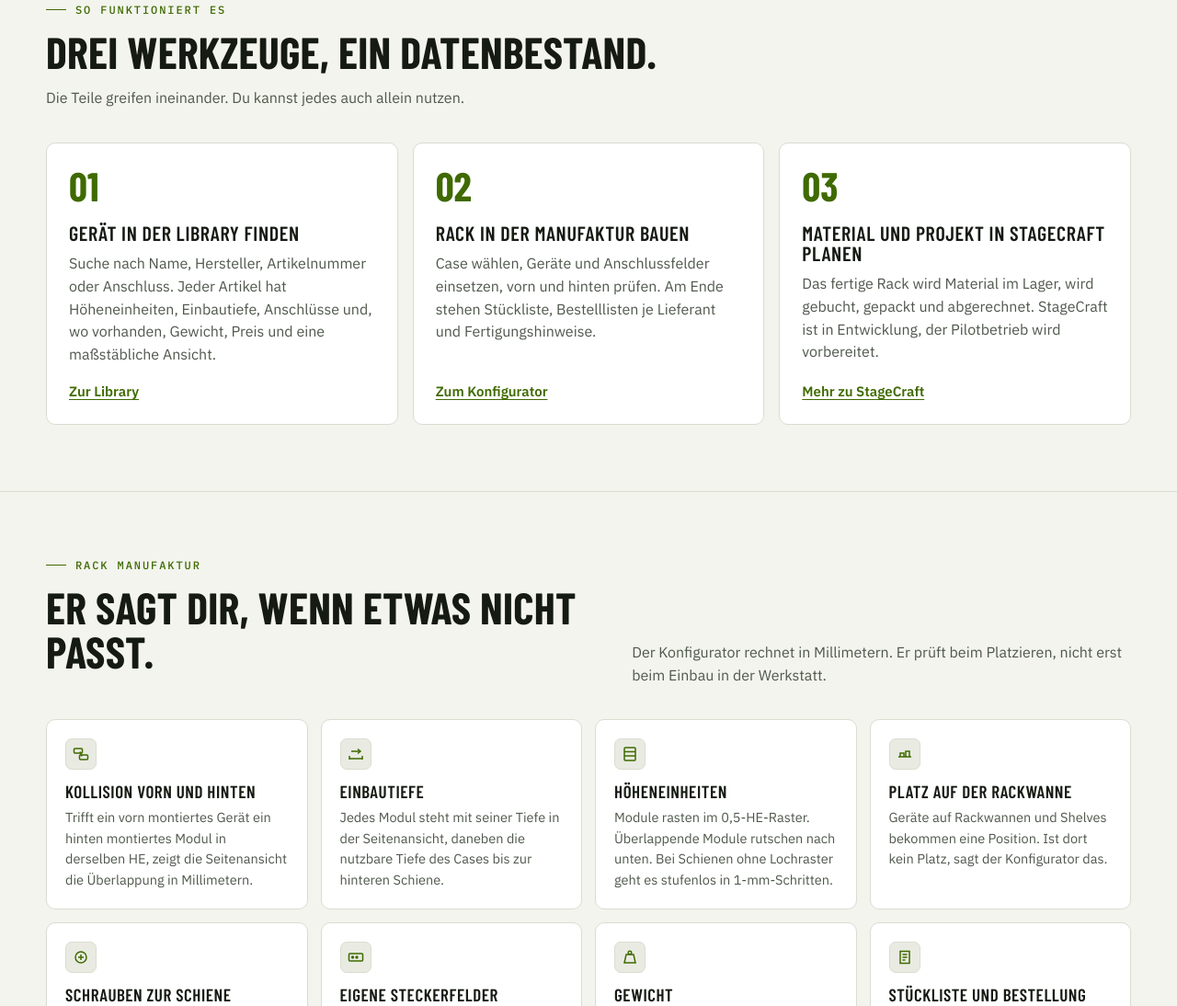
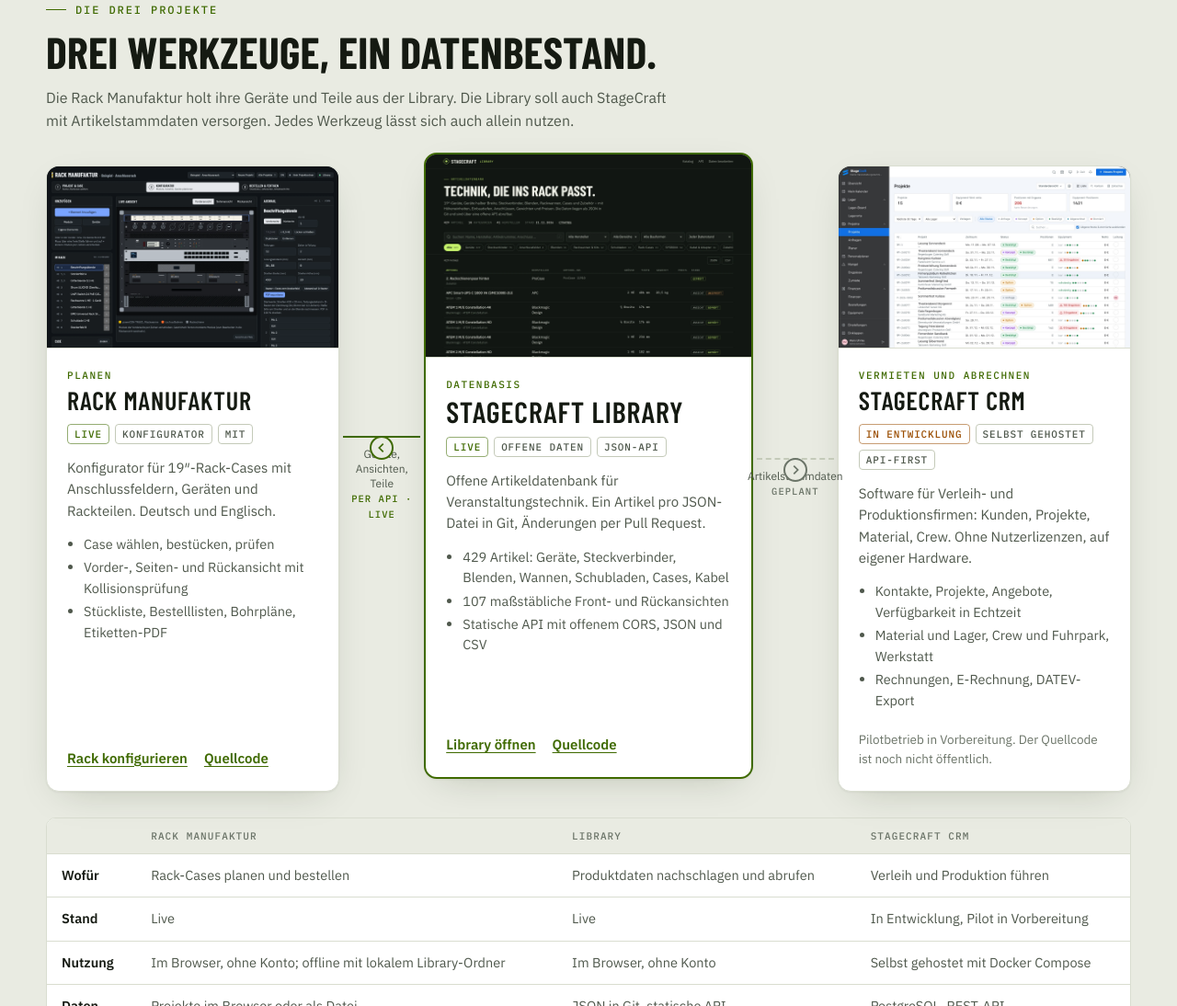
Before and after one commit to StagecraftSolutions/Website, a plain HTML site: page public/index.html in a window 1280 px wide. Shown: the part 1512-2606 px from the top of the page at 92% size. Drawn offline with Linux system fonts and the light colour scheme.

Commit message:
Projekte prominent: Rack Manufaktur → Library → StageCraft CRM
Die drei Projekte stehen direkt unter den Kennzahlen als verbundene
Kette, die Library in der Mitte. Verbindung zur Rack Manufaktur live
per API, zu StageCraft als geplant markiert. Ersetzt den Abschnitt
"So funktioniert es" und die alten Projektkarten.

Co-Authored-By: Claude Opus 5.5 <noreply@anthropic.com>

```diff
--- a/public/index.html
+++ b/public/index.html
@@ -14,7 +14,7 @@
 :root{
   --bg:#f3f4ee;--panel:#ffffff;--panel2:#e9ebe2;--line:#d9ddd0;--line2:#c4cab9;
   --text:#151a12;--muted:#4f584c;--faint:#6b7468;
-  --lime:#c6f36b;--lime-ink:#151a12;--accent:#3f6a00;--orange:#9a4d00;--blue:#1d5bd0;
+  --lime:#c6f36b;--lime-ink:#151a12;--accent:#3f6a00;--orange:#9a4d00;--ok:#3f6a00;--blue:#1d5bd0;
   --shadow:0 1px 2px #0000000d,0 12px 40px -18px #1a2a0a40;
   --body:"IBM Plex Sans",system-ui,-apple-system,"Segoe UI",sans-serif;
   --display:"Barlow Condensed","Arial Narrow",Impact,sans-serif;
@@ -92,15 +92,6 @@ figcaption{font-size:13px;color:var(--faint);margin-top:10px}
 .stats .src{font:12px var(--mono);color:var(--faint);padding-bottom:28px;margin:-12px 0 0}
 @media (max-width:760px){.stats ul{grid-template-columns:repeat(2,1fr);gap:28px 20px}}
 
-/* Schritte */
-.steps{list-style:none;margin:0;padding:0;display:grid;grid-template-columns:repeat(3,1fr);gap:16px;counter-reset:s}
-.steps li{background:var(--panel);border:1px solid var(--line);border-radius:10px;padding:24px;counter-increment:s;display:flex;flex-direction:column}
-.steps li:before{content:counter(s,decimal-leading-zero);font:700 44px/1 var(--display);color:var(--accent);margin-bottom:18px}
-.steps h3{margin-bottom:10px}
-.steps p{color:var(--muted);margin:0 0 16px;flex:1}
-.steps a{font-weight:600;color:var(--accent);text-underline-offset:3px;font-size:15px}
-@media (max-width:860px){.steps{grid-template-columns:1fr}}
-
 /* Prüfungen */
 .checks-head{display:grid;grid-template-columns:1.1fr 1fr;gap:40px;align-items:end;margin-bottom:36px}
 .checks-head .sub{margin:0}
@@ -116,25 +107,45 @@ figcaption{font-size:13px;color:var(--faint);margin-top:10px}
 @media (max-width:1000px){.grid{grid-template-columns:repeat(2,1fr)}.checks-head,.side{grid-template-columns:1fr;gap:16px}}
 @media (max-width:520px){.grid{grid-template-columns:1fr}}
 
-/* Projekte */
-.projects{display:grid;grid-template-columns:repeat(3,1fr);gap:16px}
-.proj{background:var(--panel);border:1px solid var(--line);border-radius:12px;overflow:hidden;display:flex;flex-direction:column}
-.proj .img{aspect-ratio:16/10;background:#101316;border-bottom:1px solid var(--line);overflow:hidden}
-.proj .img img{width:100%;height:100%;object-fit:cover;object-position:left top}
-.proj .body{padding:22px;display:flex;flex-direction:column;flex:1}
+/* Projekte: Rack Manufaktur → Library → StageCraft */
+.flowsec{background:var(--panel2)}
+.flow{display:grid;grid-template-columns:1fr 92px 1.12fr 92px 1fr;align-items:stretch;margin-top:8px}
+.node{background:var(--panel);border:1px solid var(--line);border-radius:14px;overflow:hidden;display:flex;flex-direction:column;box-shadow:var(--shadow)}
+.node.hub{border:2px solid var(--accent);transform:translateY(-14px)}
+.node .img{aspect-ratio:16/10;background:#101316;border-bottom:1px solid var(--line);overflow:hidden}
+.node .img img{width:100%;height:100%;object-fit:cover;object-position:left top}
+.node .body{padding:22px 22px 24px;display:flex;flex-direction:column;flex:1}
+.node .role{font:500 11px var(--mono);letter-spacing:.14em;text-transform:uppercase;color:var(--accent);margin:0 0 6px}
+.node h3{font-size:28px;margin-bottom:12px}
+.node.hub h3{font-size:32px}
 .tags{display:flex;flex-wrap:wrap;gap:6px;margin-bottom:14px}
 .tag{font:500 11px var(--mono);letter-spacing:.08em;text-transform:uppercase;border:1px solid var(--line2);border-radius:4px;padding:3px 7px;color:var(--muted)}
-.tag.live{color:var(--accent);border-color:color-mix(in srgb,var(--accent) 55%,transparent)}
+.tag.live{color:var(--ok);border-color:color-mix(in srgb,var(--ok) 55%,transparent)}
 .tag.dev{color:var(--orange);border-color:color-mix(in srgb,var(--orange) 55%,transparent)}
-.proj h3{font-size:26px;margin-bottom:10px}
-.proj p{color:var(--muted);margin:0 0 14px;font-size:15px}
-.proj ul{margin:0 0 18px;padding-left:18px;color:var(--muted);font-size:14.5px}
-.proj ul li{margin-bottom:3px}
-.proj .links{margin-top:auto;display:flex;flex-wrap:wrap;gap:8px 18px;font-weight:600;font-size:15px}
-.proj .links a{color:var(--accent);text-underline-offset:3px}
-.proj .note{font-size:13.5px;color:var(--faint);margin:auto 0 0}
-@media (max-width:1000px){.projects{grid-template-columns:1fr 1fr}}
-@media (max-width:680px){.projects{grid-template-columns:1fr}}
+.node p{color:var(--muted);margin:0 0 14px;font-size:15px}
+.node ul{margin:0 0 18px;padding-left:18px;color:var(--muted);font-size:14.5px}
+.node ul li{margin-bottom:3px}
+.node .links{margin-top:auto;display:flex;flex-wrap:wrap;gap:8px 18px;font-weight:600;font-size:15px}
+.node .links a{color:var(--accent);text-underline-offset:3px}
+.node .note{font-size:13.5px;color:var(--faint);margin:auto 0 0}
+.link{position:relative;display:flex;flex-direction:column;align-items:center;justify-content:center;gap:10px;padding:0 4px;text-align:center}
+.link .line{position:relative;width:100%;height:2px;background:var(--accent);display:grid;place-items:center}
+.link.planned .line{background:none;border-top:2px dashed var(--line2)}
+.link .line svg{background:var(--panel2);color:var(--accent);border:2px solid currentColor;border-radius:50%;width:26px;height:26px;padding:4px;box-sizing:border-box}
+.link.planned .line svg{color:var(--faint);margin-top:-2px}
+.link .lbl{font:12px/1.35 var(--body);color:var(--muted)}
+.link .lbl b{font:500 10.5px var(--mono);letter-spacing:.1em;text-transform:uppercase;color:var(--accent)}
+.link.planned .lbl b{color:var(--faint)}
+@media (max-width:1060px){
+  .flow{grid-template-columns:1fr;max-width:620px;margin-inline:auto}
+  .node.hub{transform:none}
+  .link{flex-direction:row;padding:14px 0;gap:14px}
+  .link .line{width:2px;height:44px;flex:none}
+  .link.planned .line{border-top:0;border-left:2px dashed var(--line2)}
+  .link .line svg{transform:rotate(90deg)}
+  .link.planned .line svg{margin:0 0 0 -2px}
+  .link .lbl br{display:none}
+}
 
 /* Vergleich */
 .tablewrap{margin-top:28px;overflow-x:auto;border:1px solid var(--line);border-radius:10px;background:var(--panel)}
@@ -193,9 +204,8 @@ footer{padding:48px 0 40px}
   <div class="wrap">
     <a class="logo" href="./" aria-label="Stagecraft Solutions, Startseite"><span class="mark" aria-hidden="true"></span>Stagecraft <small>Solutions</small></a>
     <nav aria-label="Abschnitte">
-      <a href="#so-gehts">So geht's</a>
+      <a href="#projekte">Projekte</a>
       <a href="#pruefungen">Prüfungen</a>
-      <a href="#projekte">Projekte</a>
       <a href="#offen">Offene Daten</a>
       <a href="#faq">FAQ</a>
     </nav>
@@ -237,31 +247,90 @@ footer{padding:48px 0 40px}
   </div>
 </section>
 
-<!-- 3 · So funktioniert es -->
-<section id="so-gehts" aria-labelledby="so-h">
+<!-- 3 · Die drei Projekte -->
+<section id="projekte" class="flowsec" aria-labelledby="pj-h">
   <div class="wrap">
-    <p class="eyebrow">So funktioniert es</p>
-    <h2 id="so-h">Drei Werkzeuge, ein Datenbestand.</h2>
-    <p class="sub">Die Teile greifen ineinander. Du kannst jedes auch allein nutzen.</p>
-    <ol class="steps">
-      <li>
-        <h3>Gerät in der Library finden</h3>
-        <p>Suche nach Name, Hersteller, Artikelnummer oder Anschluss. Jeder Artikel hat Höheneinheiten, Einbautiefe, Anschlüsse und, wo vorhanden, Gewicht, Preis und eine maßstäbliche Ansicht.</p>
-        <a href="https://library.stagecraft.solutions/">Zur Library</a>
-      </li>
-      <li>
-        <h3>Rack in der Manufaktur bauen</h3>
-        <p>Case wählen, Geräte und Anschlussfelder einsetzen, vorn und hinten prüfen. Am Ende stehen Stückliste, Bestelllisten je Lieferant und Fertigungshinweise.</p>
-        <a href="https://rack.stagecraft.solutions/">Zum Konfigurator</a>
-      </li>
-      <li>
-        <h3>Material und Projekt in StageCraft planen</h3>
-        <p>Das fertige Rack wird Material im Lager, wird gebucht, gepackt und abgerechnet. StageCraft ist in Entwicklung, der Pilotbetrieb wird vorbereitet.</p>
-        <a href="#stagecraft">Mehr zu StageCraft</a>
-      </li>
-    </ol>
+    <p class="eyebrow">Die drei Projekte</p>
+    <h2 id="pj-h">Drei Werkzeuge, ein Datenbestand.</h2>
+    <p class="sub">Die Rack Manufaktur holt ihre Geräte und Teile aus der Library. Die Library soll auch StageCraft mit Artikelstammdaten versorgen. Jedes Werkzeug lässt sich auch allein nutzen.</p>
+
+    <div class="flow">
+      <article class="node">
+        <div class="img"><img src="assets/img/rack-manufaktur-konfigurator.webp" width="2880" height="1800" loading="lazy" alt="Rack Manufaktur: Konfigurator mit Vorderansicht eines bestückten Racks."></div>
+        <div class="body">
+          <p class="role">Planen</p>
+          <h3>Rack Manufaktur</h3>
+          <div class="tags"><span class="tag live">Live</span><span class="tag">Konfigurator</span><span class="tag">MIT</span></div>
+          <p>Konfigurator für 19″-Rack-Cases mit Anschlussfeldern, Geräten und Rackteilen. Deutsch und Englisch.</p>
+          <ul>
+            <li>Case wählen, bestücken, prüfen</li>
+            <li>Vorder-, Seiten- und Rückansicht mit Kollisionsprüfung</li>
+            <li>Stückliste, Bestelllisten, Bohrpläne, Etiketten-PDF</li>
+          </ul>
+          <div class="links"><a href="https://rack.stagecraft.solutions/">Rack konfigurieren</a><a href="https://github.com/StagecraftSolutions/Rackmanufactur" rel="noopener">Quellcode</a></div>
+        </div>
+      </article>
+
+      <div class="link live" aria-label="Verbindung: Library liefert Geräte, Ansichten und Teile per API an die Rack Manufaktur, live">
+        <span class="line" aria-hidden="true"><svg viewBox="0 0 16 16" width="14" height="14"><path d="M10 3 5 8l5 5" fill="none" stroke="currentColor" stroke-width="2"/></svg></span>
+        <span class="lbl">Geräte, Ansichten, Teile<br><b>per API · live</b></span>
+      </div>
+
+      <article class="node hub">
+        <div class="img"><img src="assets/img/library-katalog.webp" width="2880" height="1800" loading="lazy" alt="Katalogseite der Stagecraft Library mit Suchfeld, Filtern nach Hersteller und Kategorie und einer Tabelle mit Artikeln, Maßen und Prüfstatus."></div>
+        <div class="body">
+          <p class="role">Datenbasis</p>
+          <h3>Stagecraft Library</h3>
+          <div class="tags"><span class="tag live">Live</span><span class="tag">Offene Daten</span><span class="tag">JSON-API</span></div>
+          <p>Offene Artikeldatenbank für Veranstaltungstechnik. Ein Artikel pro JSON-Datei in Git, Änderungen per Pull Request.</p>
+          <ul>
+            <li>429 Artikel: Geräte, Steckverbinder, Blenden, Wannen, Schubladen, Cases, Kabel</li>
+            <li>107 maßstäbliche Front- und Rückansichten</li>
+            <li>Statische API mit offenem CORS, JSON und CSV</li>
+          </ul>
+          <div class="links"><a href="https://library.stagecraft.solutions/">Library öffnen</a><a href="https://github.com/StagecraftSolutions/Library" rel="noopener">Quellcode</a></div>
+        </div>
+      </article>
+
+      <div class="link planned" aria-label="Verbindung: Library soll StageCraft mit Artikelstammdaten versorgen, geplant">
+        <span class="line" aria-hidden="true"><svg viewBox="0 0 16 16" width="14" height="14"><path d="M6 3l5 5-5 5" fill="none" stroke="currentColor" stroke-width="2"/></svg></span>
+        <span class="lbl">Artikelstammdaten<br><b>geplant</b></span>
+      </div>
+
+      <article class="node" id="stagecraft">
+        <div class="img"><img src="assets/img/stagecraft-projekte.jpg" width="1440" height="900" loading="lazy" alt="StageCraft: Projektliste mit Status, Zeitraum, Fortschritt in sechs Bereichen und Engpass-Hinweisen."></div>
+        <div class="body">
+          <p class="role">Vermieten und abrechnen</p>
+          <h3>StageCraft CRM</h3>
+          <div class="tags"><span class="tag dev">In Entwicklung</span><span class="tag">Selbst gehostet</span><span class="tag">API-first</span></div>
+          <p>Software für Verleih- und Produktionsfirmen: Kunden, Projekte, Material, Crew. Ohne Nutzerlizenzen, auf eigener Hardware.</p>
+          <ul>
+            <li>Kontakte, Projekte, Angebote, Verfügbarkeit in Echtzeit</li>
+            <li>Material und Lager, Crew und Fuhrpark, Werkstatt</li>
+            <li>Rechnungen, E-Rechnung, DATEV-Export</li>
+          </ul>
+          <p class="note">Pilotbetrieb in Vorbereitung. Der Quellcode ist noch nicht öffentlich.</p>
+        </div>
+      </article>
+    </div>
+
+    <div class="tablewrap">
+      <table>
+        <caption class="sr" style="position:absolute;left:-9999px">Die drei Projekte im Vergleich</caption>
+        <thead><tr><th scope="col"></th><th scope="col">Rack Manufaktur</th><th scope="col">Library</th><th scope="col">StageCraft CRM</th></tr></thead>
+        <tbody>
+          <tr><th scope="row">Wofür</th><td>Rack-Cases planen und bestellen</td><td>Produktdaten nachschlagen und abrufen</td><td>Verleih und Produktion führen</td></tr>
+          <tr><th scope="row">Stand</th><td>Live</td><td>Live</td><td>In Entwicklung, Pilot in Vorbereitung</td></tr>
+          <tr><th scope="row">Nutzung</th><td>Im Browser, ohne Konto; offline mit lokalem Library-Ordner</td><td>Im Browser, ohne Konto</td><td>Selbst gehostet mit Docker Compose</td></tr>
+          <tr><th scope="row">Daten</th><td>Projekte im Browser oder als Datei</td><td>JSON in Git, statische API</td><td>PostgreSQL, REST-API</td></tr>
+          <tr><th scope="row">Lizenz</th><td>MIT</td><td>Noch nicht festgelegt</td><td>Geplant: AGPL-3.0</td></tr>
+          <tr><th scope="row">Kosten</th><td>Kostenlos</td><td>Kostenlos</td><td>Keine Nutzerlizenzen</td></tr>
+        </tbody>
+      </table>
+    </div>
   </div>
 </section>
+
 
 <!-- 4 · Prüfungen -->
 <section id="pruefungen" aria-labelledby="pr-h">
@@ -326,74 +395,6 @@ footer{padding:48px 0 40px}
         <p>Die Prüfungen sind so gut wie die Daten. Viele Artikel in der Library sind als „ungeprüft“ oder „Platzhalter“ markiert. Kabelradien, Stecker auf der Rückseite und Lüftung rechnet der Konfigurator nicht ein.</p>
         <p>Vor Bestellung und Fertigung gilt: Maße beim Hersteller prüfen.</p>
       </div>
-    </div>
-  </div>
-</section>
-
-<!-- 5 · Die drei Projekte -->
-<section id="projekte" aria-labelledby="pj-h">
-  <div class="wrap">
-    <p class="eyebrow">Die drei Projekte</p>
-    <h2 id="pj-h">Was es gibt und wie weit es ist.</h2>
-    <p class="sub">Zwei Werkzeuge laufen öffentlich. Das dritte ist in Arbeit.</p>
-    <div class="projects">
-      <article class="proj">
-        <div class="img"><img src="assets/img/library-katalog.webp" width="2880" height="1800" loading="lazy" alt="Katalogseite der Stagecraft Library mit Suchfeld, Filtern nach Hersteller und Kategorie und einer Tabelle mit Artikeln, Maßen und Prüfstatus."></div>
-        <div class="body">
-          <div class="tags"><span class="tag live">Live</span><span class="tag">Daten</span><span class="tag">JSON-API</span></div>
-          <h3>Stagecraft Library</h3>
-          <p>Offene Artikeldatenbank für Veranstaltungstechnik. Ein Artikel pro JSON-Datei in Git.</p>
-          <ul>
-            <li>19″-Geräte, Steckverbinder, Blenden, Rackwannen, Schubladen, Cases, SYSBOXX, Kabel, Zubehör</li>
-            <li>Maßstäbliche Front- und Rückansichten</li>
-            <li>Statische API mit offenem CORS, Download als JSON und CSV</li>
-          </ul>
-          <div class="links"><a href="https://library.stagecraft.solutions/">Library öffnen</a><a href="https://github.com/StagecraftSolutions/Library" rel="noopener">Quellcode</a></div>
-        </div>
-      </article>
-      <article class="proj">
-        <div class="img"><img src="assets/img/rack-manufaktur-konfigurator.webp" width="2880" height="1800" loading="lazy" alt="Rack Manufaktur: Konfigurator mit Vorderansicht eines bestückten Racks."></div>
-        <div class="body">
-          <div class="tags"><span class="tag live">Live</span><span class="tag">Konfigurator</span><span class="tag">MIT</span></div>
-          <h3>Rack Manufaktur</h3>
-          <p>Konfigurator für 19″-Rack-Cases mit Anschlussfeldern, Geräten und Rackteilen. Deutsch und Englisch.</p>
-          <ul>
-            <li>Case wählen, bestücken, Stückliste und Bestelllisten</li>
-            <li>Vorder-, Seiten- und Rückansicht mit Kollisionsprüfung</li>
-            <li>Bohrpläne, Etiketten-PDF, Gewicht, Projektdatei</li>
-          </ul>
-          <div class="links"><a href="https://rack.stagecraft.solutions/">Rack konfigurieren</a><a href="https://github.com/StagecraftSolutions/Rackmanufactur" rel="noopener">Quellcode</a></div>
-        </div>
-      </article>
-      <article class="proj" id="stagecraft">
-        <div class="img"><img src="assets/img/stagecraft-projekte.jpg" width="1440" height="900" loading="lazy" alt="StageCraft: Projektliste mit Status, Zeitraum, Fortschritt in sechs Bereichen und Engpass-Hinweisen."></div>
-        <div class="body">
-          <div class="tags"><span class="tag dev">In Entwicklung</span><span class="tag">Selbst gehostet</span><span class="tag">API-first</span></div>
-          <h3>StageCraft</h3>
-          <p>Software für Verleih- und Produktionsfirmen. Ohne Nutzerlizenzen, auf eigener Hardware.</p>
-          <ul>
-            <li>Projekte, Angebote, Verfügbarkeit in Echtzeit</li>
-            <li>Material und Lager, Crew und Fuhrpark, Werkstatt</li>
-            <li>Rechnungen, E-Rechnung, DATEV-Export</li>
-          </ul>
-          <p class="note">Pilotbetrieb in Vorbereitung. Der Quellcode ist noch nicht öffentlich.</p>
-        </div>
-      </article>
-    </div>
-
-    <div class="tablewrap">
-      <table>
-        <caption class="sr" style="position:absolute;left:-9999px">Die drei Projekte im Vergleich</caption>
-        <thead><tr><th scope="col"></th><th scope="col">Library</th><th scope="col">Rack Manufaktur</th><th scope="col">StageCraft</th></tr></thead>
-        <tbody>
-          <tr><th scope="row">Wofür</th><td>Produktdaten nachschlagen und abrufen</td><td>Rack-Cases planen und bestellen</td><td>Verleih und Produktion führen</td></tr>
-          <tr><th scope="row">Stand</th><td>Live</td><td>Live</td><td>In Entwicklung, Pilot in Vorbereitung</td></tr>
-          <tr><th scope="row">Nutzung</th><td>Im Browser, ohne Konto</td><td>Im Browser, ohne Konto; offline mit lokalem Library-Ordner</td><td>Selbst gehostet mit Docker Compose</td></tr>
-          <tr><th scope="row">Daten</th><td>JSON in Git, statische API</td><td>Projekte im Browser oder als Datei</td><td>PostgreSQL, REST-API</td></tr>
-          <tr><th scope="row">Lizenz</th><td>Noch nicht festgelegt</td><td>MIT</td><td>Geplant: AGPL-3.0</td></tr>
-          <tr><th scope="row">Kosten</th><td>Kostenlos</td><td>Kostenlos</td><td>Keine Nutzerlizenzen</td></tr>
-        </tbody>
-      </table>
     </div>
   </div>
 </section>
```
